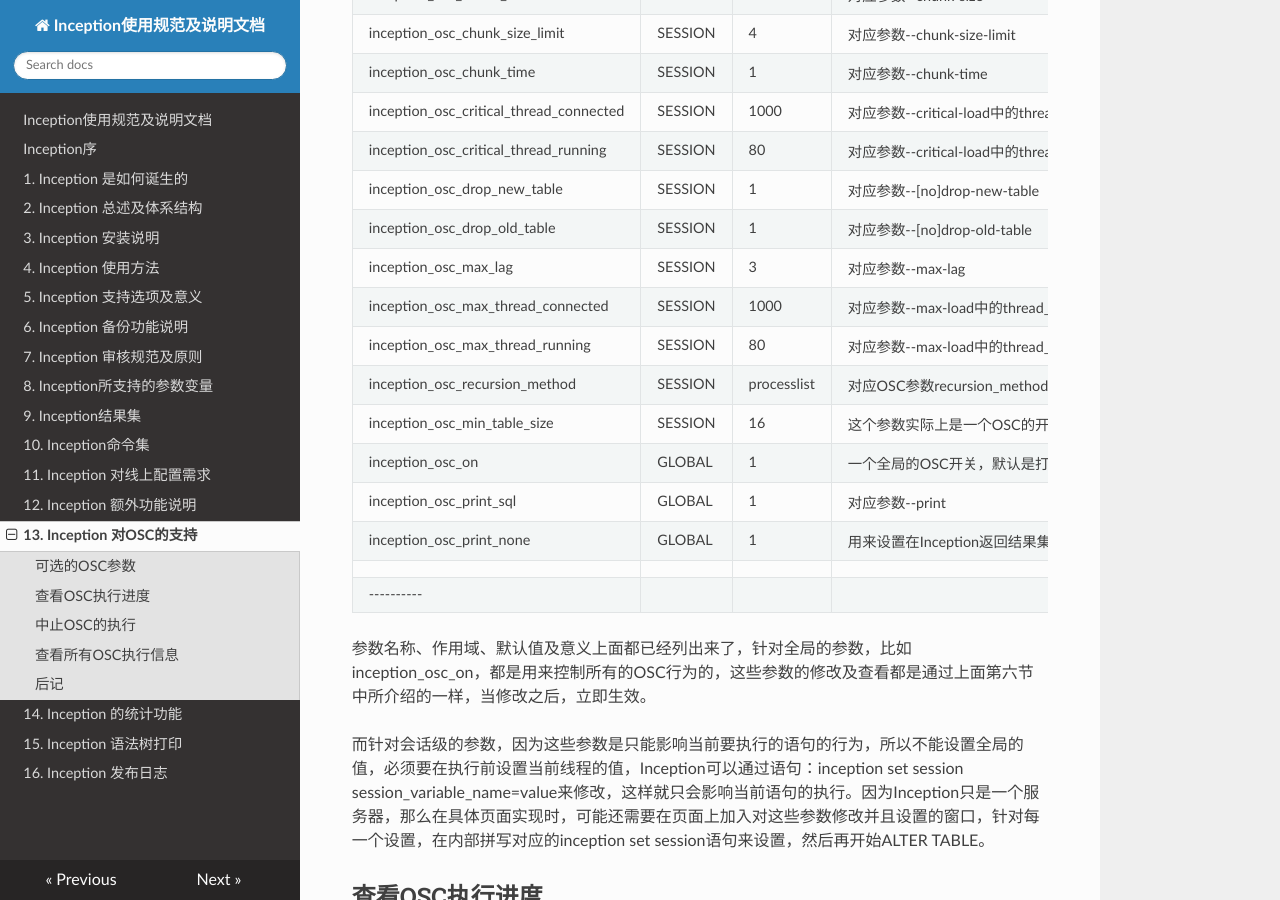
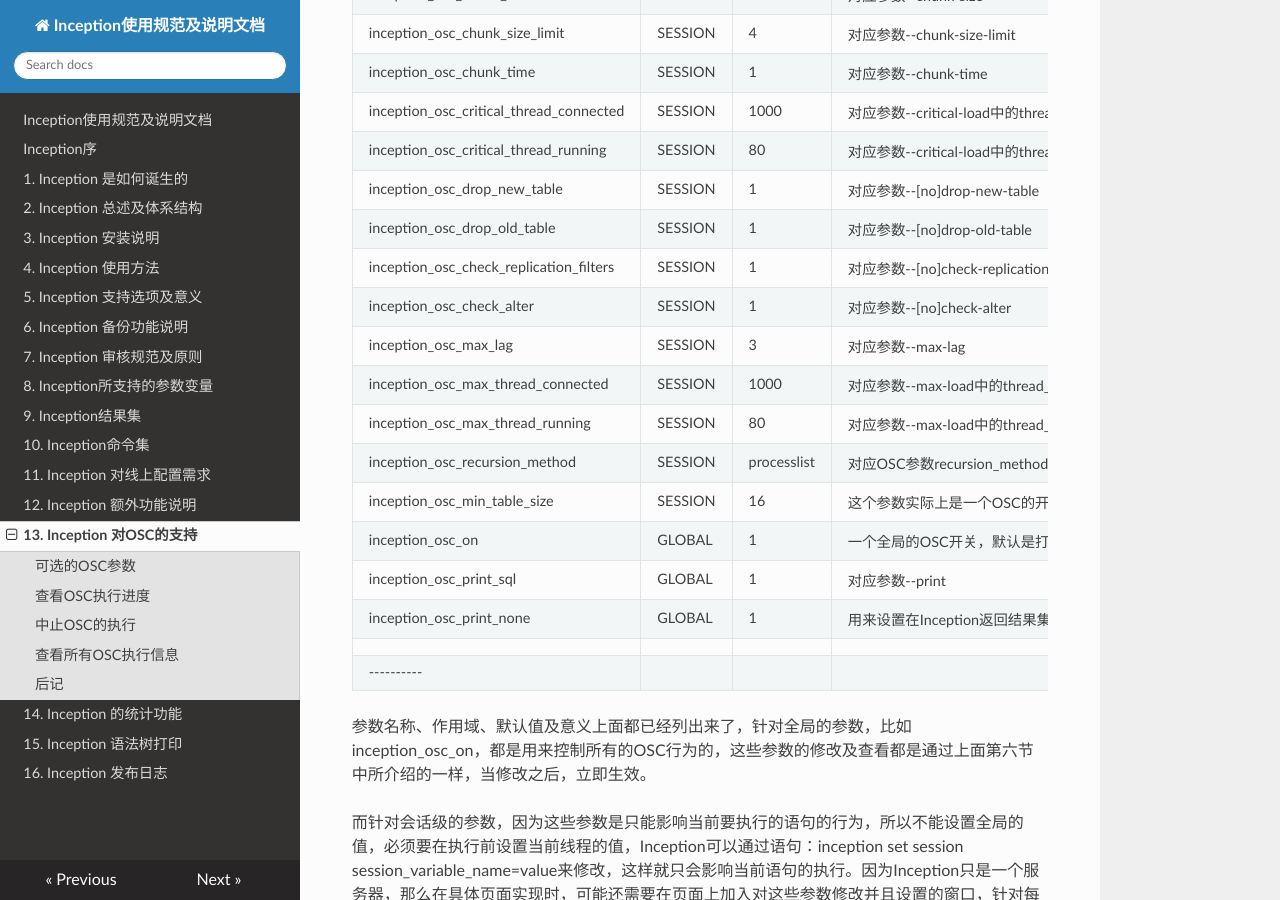
Before and after one commit to mysql-inception/inception-document, an MkDocs documentation site: the page built from docs/osc.md, in a window 1280 px wide and 900 px high, scrolled down 515 px. Built offline with MkDocs 1.6.1, drawn with Linux system fonts in a browser that asks for light colours; nearby versions of some CDN libraries; old or Windows-style settings are respelled for this version of MkDocs.

Commit message:
osc.md中增加两个可选的OSC参数:
inception_osc_check_replication_filters
inception_osc_check_alter

```diff
--- a/docs/osc.md
+++ b/docs/osc.md
@@ -15,6 +15,8 @@ Inception已经支持Percon ToolKit工具**`pt-online-schema-change`**，这样
 |inception_osc_critical_thread_running   	| SESSION 	 |80     	 |对应参数--critical-load中的thread_running部分|
 |inception_osc_drop_new_table            	| SESSION 	 |1      	 |对应参数--[no]drop-new-table|
 |inception_osc_drop_old_table            	| SESSION 	 |1      	 |对应参数--[no]drop-old-table|
+|inception_osc_check_replication_filters 	| SESSION 	 |1      	 |对应参数--[no]check-replication-filters|
+|inception_osc_check_alter    	   		| SESSION 	 |1      	 |对应参数--[no]check-alter|
 |inception_osc_max_lag                   	| SESSION 	 |3      	 |对应参数--max-lag|
 |inception_osc_max_thread_connected      	| SESSION 	 |1000   	 |对应参数--max-load中的thread_connected部分|
 |inception_osc_max_thread_running        	| SESSION 	 |80     	 |对应参数--max-load中的thread_running部分|
```
